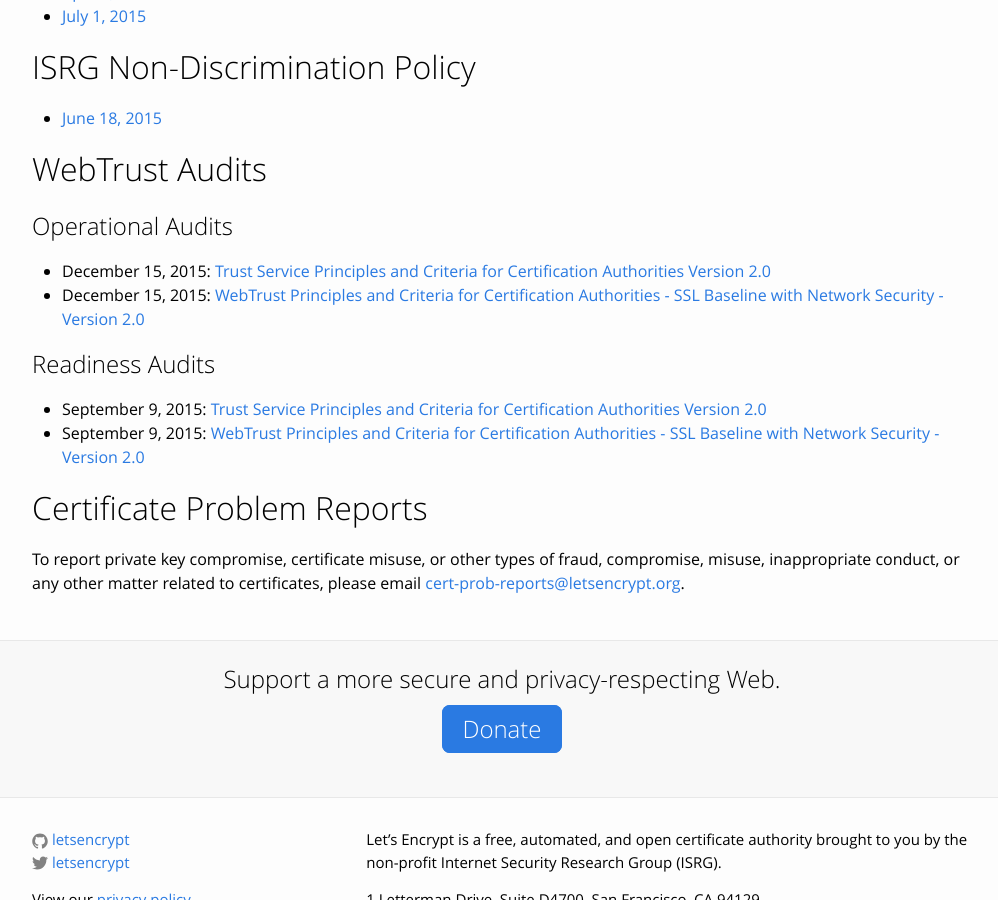
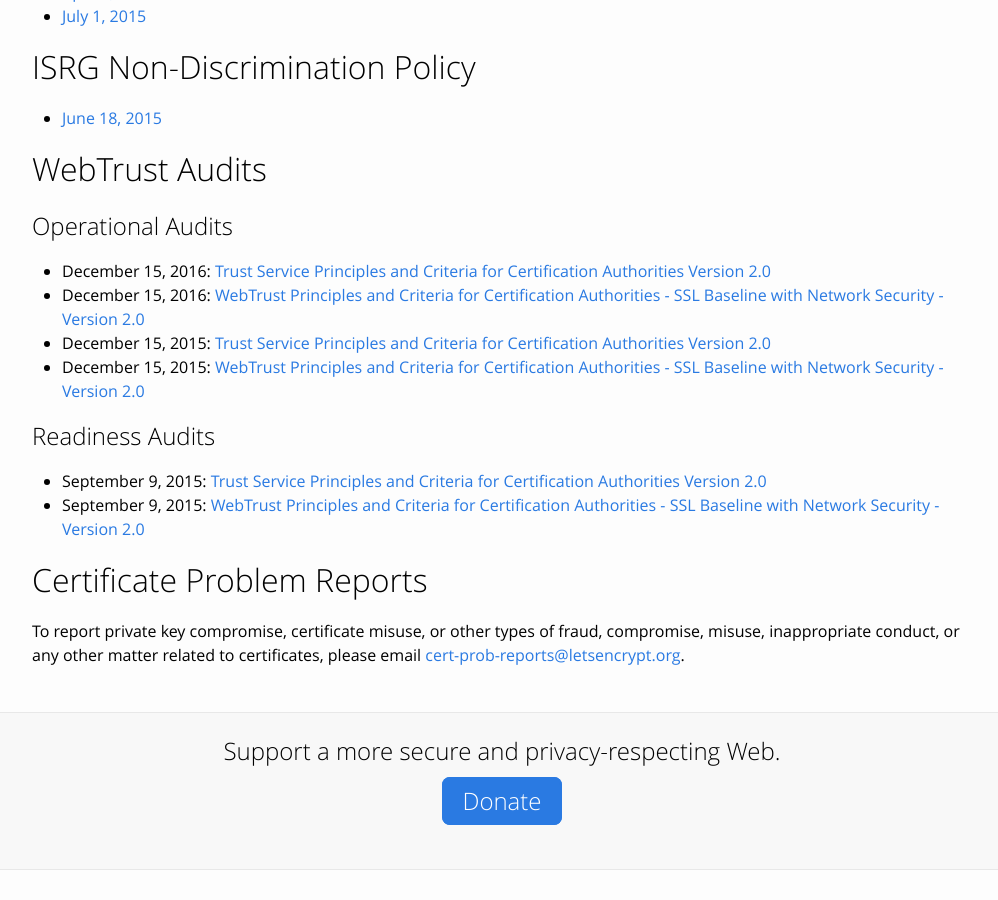
Before and after one commit to snowman1120/website, a Jekyll site: the page built from repository.md, in a window 1280 px wide and 900 px high, scrolled down 1209 px. Shown: the whole window, without its empty margins (138-1136 px from the left). Built offline with Jekyll 4.4.1, drawn with Linux system fonts in a browser that asks for light colours.

Commit message:
Add 2016 WebTrust audits.

```diff
--- a/repository.md
+++ b/repository.md
@@ -52,6 +52,8 @@ top_graphic: 1
 
 ## Operational Audits
 
+* December 15, 2016: [Trust Service Principles and Criteria for Certification Authorities Version 2.0](https://cert.webtrust.org/ViewSeal?id=2193)
+* December 15, 2016: [WebTrust Principles and Criteria for Certification Authorities - SSL Baseline with Network Security - Version 2.0](https://cert.webtrust.org/ViewSeal?id=2194)
 * December 15, 2015: [Trust Service Principles and Criteria for Certification Authorities Version 2.0](https://cert.webtrust.org/ViewSeal?id=1987)
 * December 15, 2015: [WebTrust Principles and Criteria for Certification Authorities - SSL Baseline with Network Security - Version 2.0](https://cert.webtrust.org/ViewSeal?id=1988)
 
```
